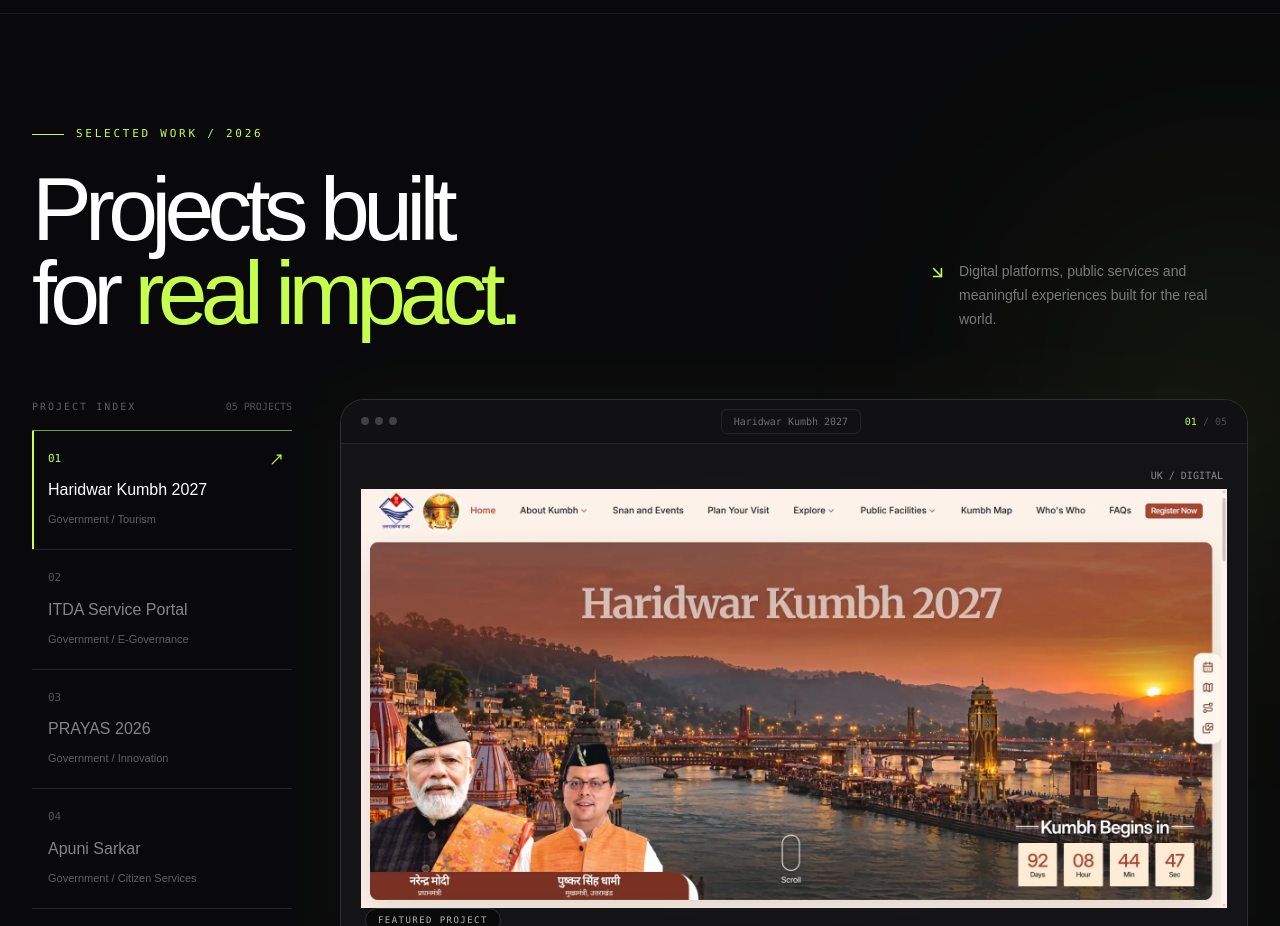
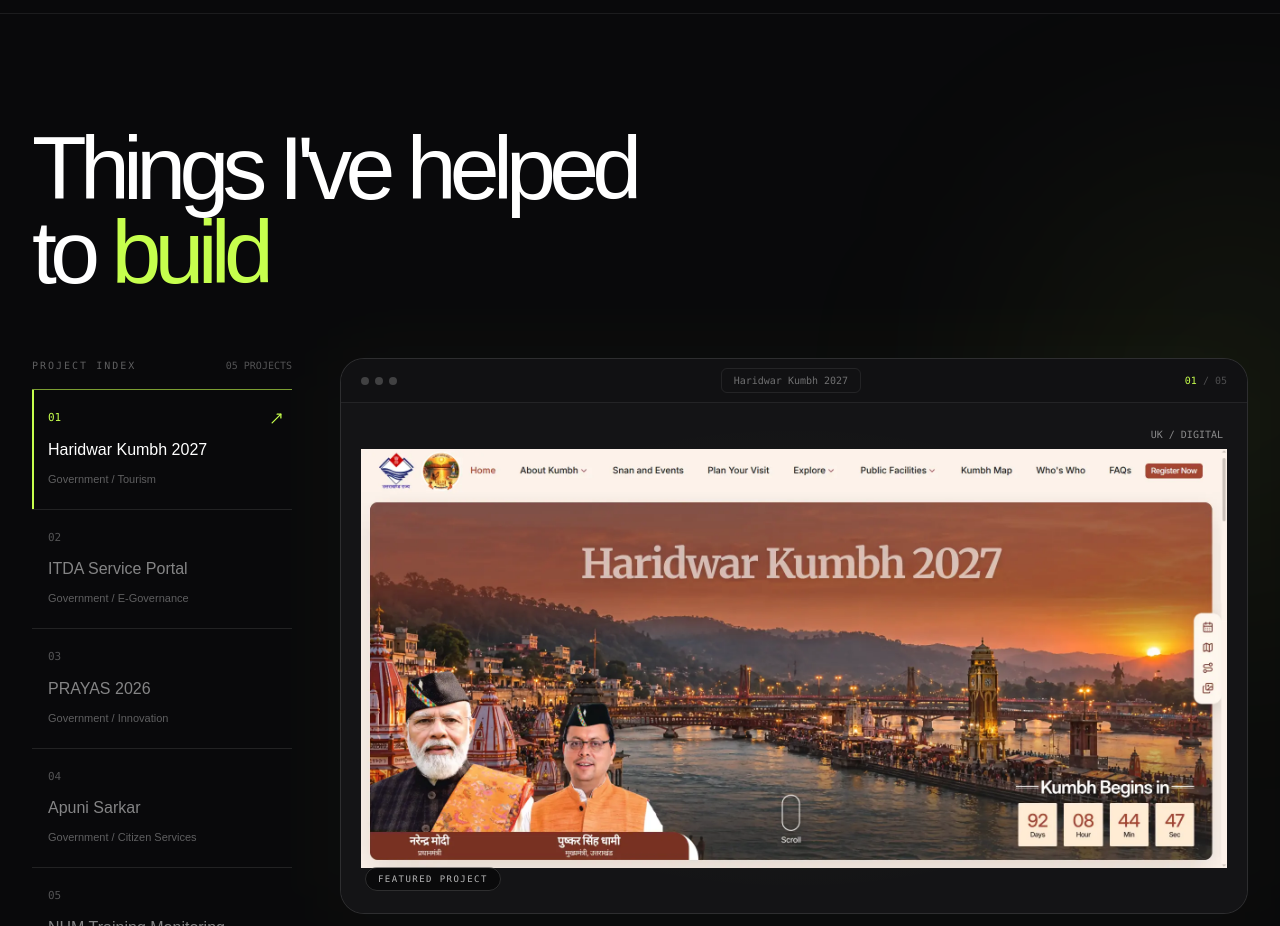
Before and after one commit to nikhildhiman2003/portfolio-website, a Next.js app: page / in a window 1280 px wide. Shown: the part 1640-2566 px from the top of the page. Built offline with nearby package versions, Linux system fonts and the light colour scheme.

Commit message:
feat(work): update Work section header and improve project description

```diff
--- a/src/components/sections/work.tsx
+++ b/src/components/sections/work.tsx
@@ -84,30 +84,15 @@
             <div className="mx-auto max-w-7xl">
                 <div className="mb-12 flex flex-col justify-between gap-8 md:mb-16 md:flex-row md:items-end">
                     <div>
-                        <div className="mb-6 flex items-center gap-3">
-                            <span className="h-px w-8 bg-[#c6ff4d]" />
-                            <p className="font-mono text-[11px] uppercase tracking-[0.25em] text-[#c6ff4d]">
-                                Selected work / 2026
-                            </p>
-                        </div>
+
 
                         <h2 className="max-w-3xl text-[clamp(2.8rem,7vw,5.8rem)] font-medium leading-[0.94] tracking-[-0.075em]">
-                            Projects built
+                            Things I&apos;ve helped
                             <br />
-                            for <span className="text-[#c6ff4d]">real impact.</span>
+                            to <span className="text-[#c6ff4d]">build</span>
                         </h2>
                     </div>
 
-                    <div className="flex max-w-xs items-start gap-3 pb-1">
-                        <ArrowDownRight
-                            size={19}
-                            className="mt-1 shrink-0 text-[#c6ff4d]"
-                        />
-                        <p className="text-sm leading-6 text-white/45">
-                            Digital platforms, public services and meaningful
-                            experiences built for the real world.
-                        </p>
-                    </div>
                 </div>
 
                 <div className="grid gap-8 lg:grid-cols-[260px_minmax(0,1fr)] lg:gap-12">
```
